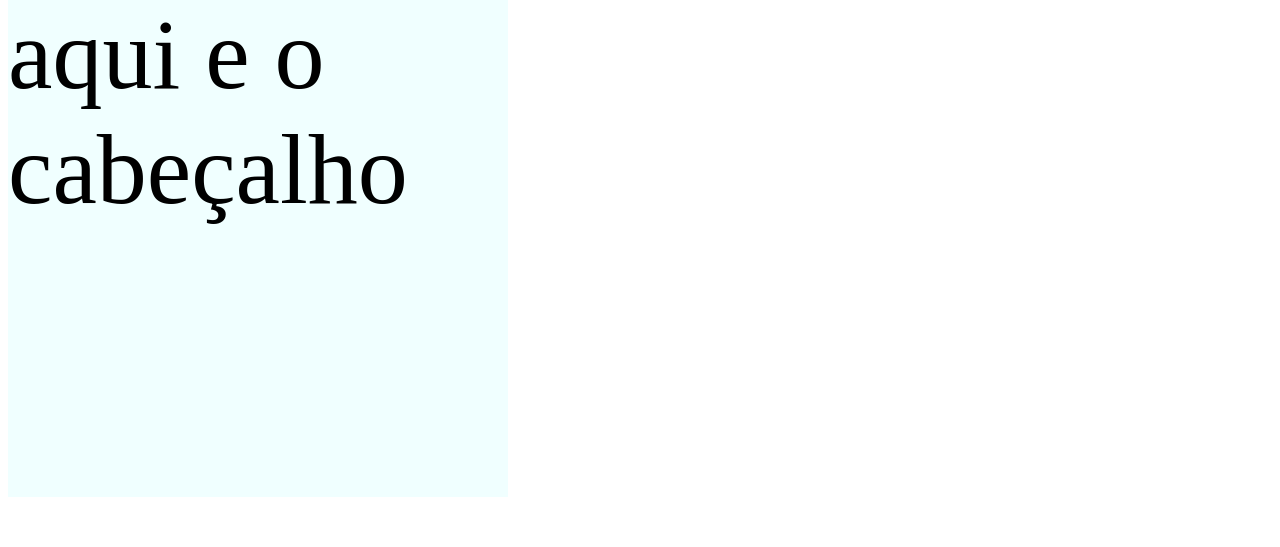
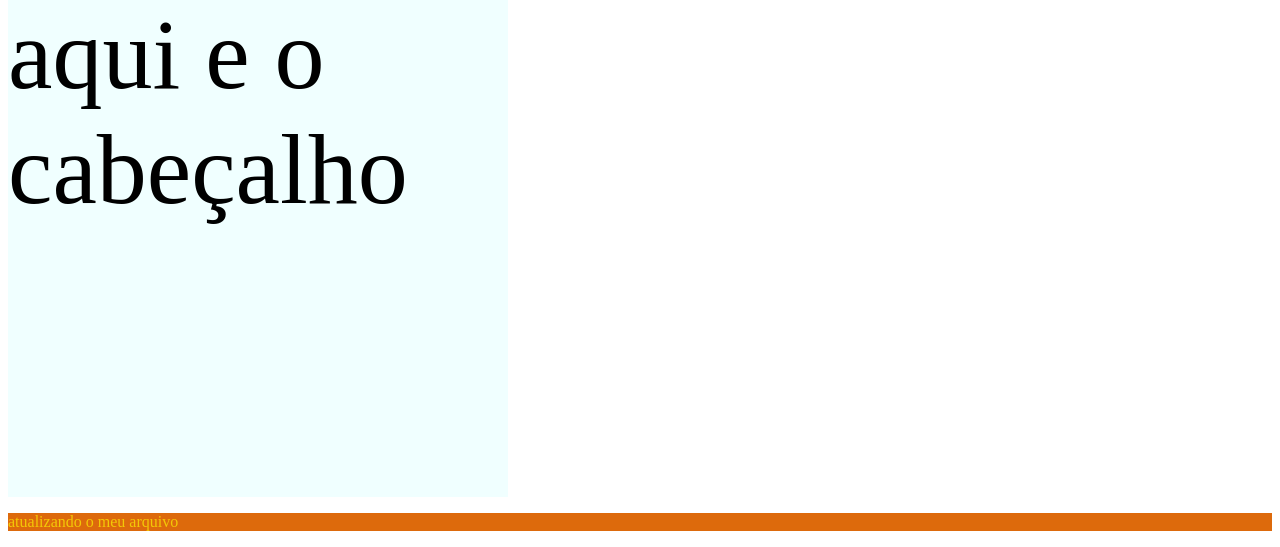
Before and after one commit to mikaelly084/teste1, a plain HTML site: page index.html in a window 1280 px wide. Shown: the part 465-1012 px from the top of the page. Before the commit the page ends 970 px from the top, so only its background shows below. Drawn offline with Linux system fonts and the light colour scheme.

Commit message:
atualizaçao do arquivo

```diff
--- a/index.html
+++ b/index.html
@@ -33,5 +33,7 @@
         aqui e o cabeçalho
     </header>
 
+    <p>atualizando o meu arquivo</p>
+
 </body>
 </html>
```
